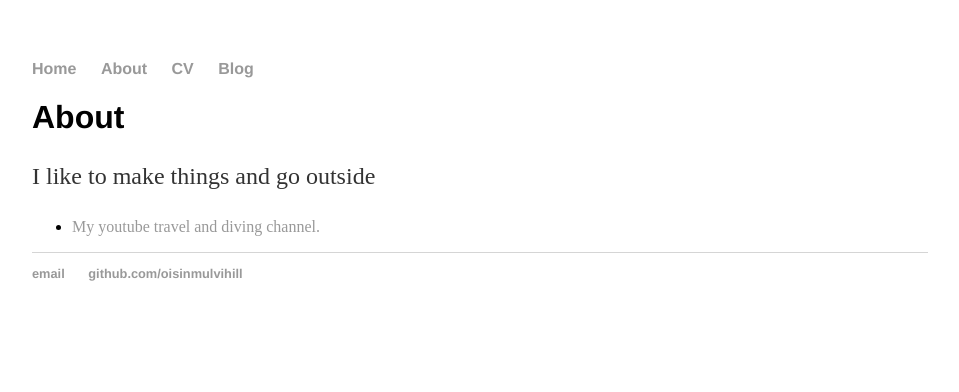
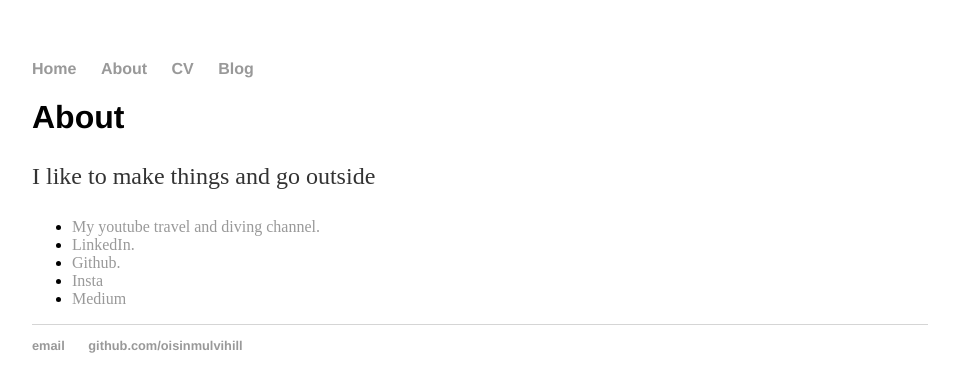
Before and after one commit to oisinmulvihill/oisinmulvihill.github.io, a Jekyll site: the page built from about/index.html, in a window 1280 px wide. Shown: the top 392 px of the page, without its empty margins (160-1119 px from the left). Built offline with Jekyll 4.4.1, drawn with Linux system fonts in a browser that asks for light colours.

Commit message:
Add links to about

```diff
--- a/about/index.html
+++ b/about/index.html
@@ -7,5 +7,9 @@ title: Oisin's CV
     <p>I like to make things and go outside</p>
     <ul>
         <li><a href="https://www.youtube.com/watch?v=73fnL7Jahdg&list=UUSLvNEMgYWGK59ce4OEU87Q">My youtube travel and diving channel.</a></li>
+        <li><a href="https://www.linkedin.com/in/oisinmulvihill">LinkedIn.</a></li>
+        <li><a href="https://github.com/oisinmulvihill">Github.</a></li>
+        <li><a href="https://www.instagram.com/oisinmulvihill/">Insta</a></li>
+        <li><a href="https://medium.com/@oisin.mulvihill">Medium</a></li>
     </ul>
 </div>
```
